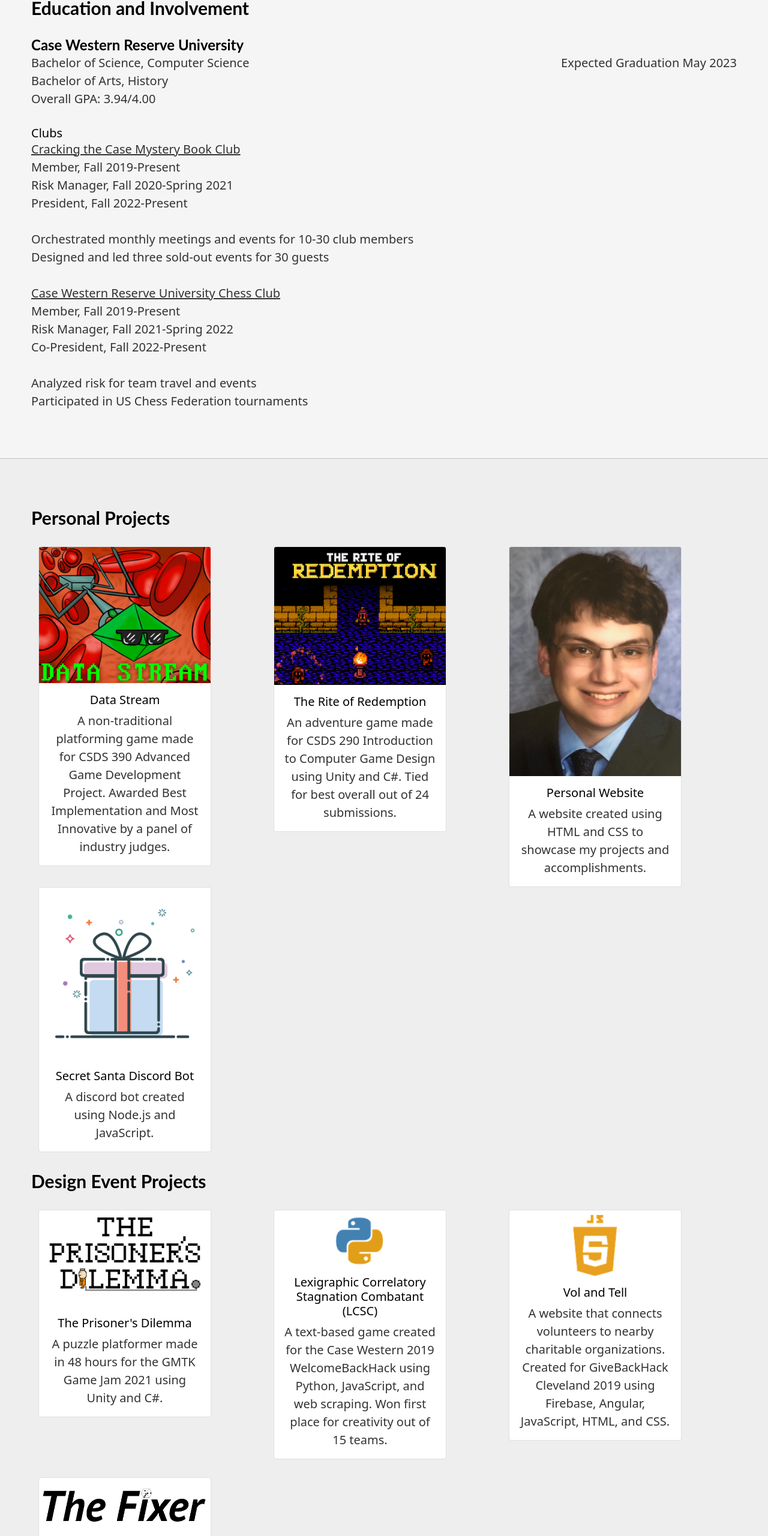
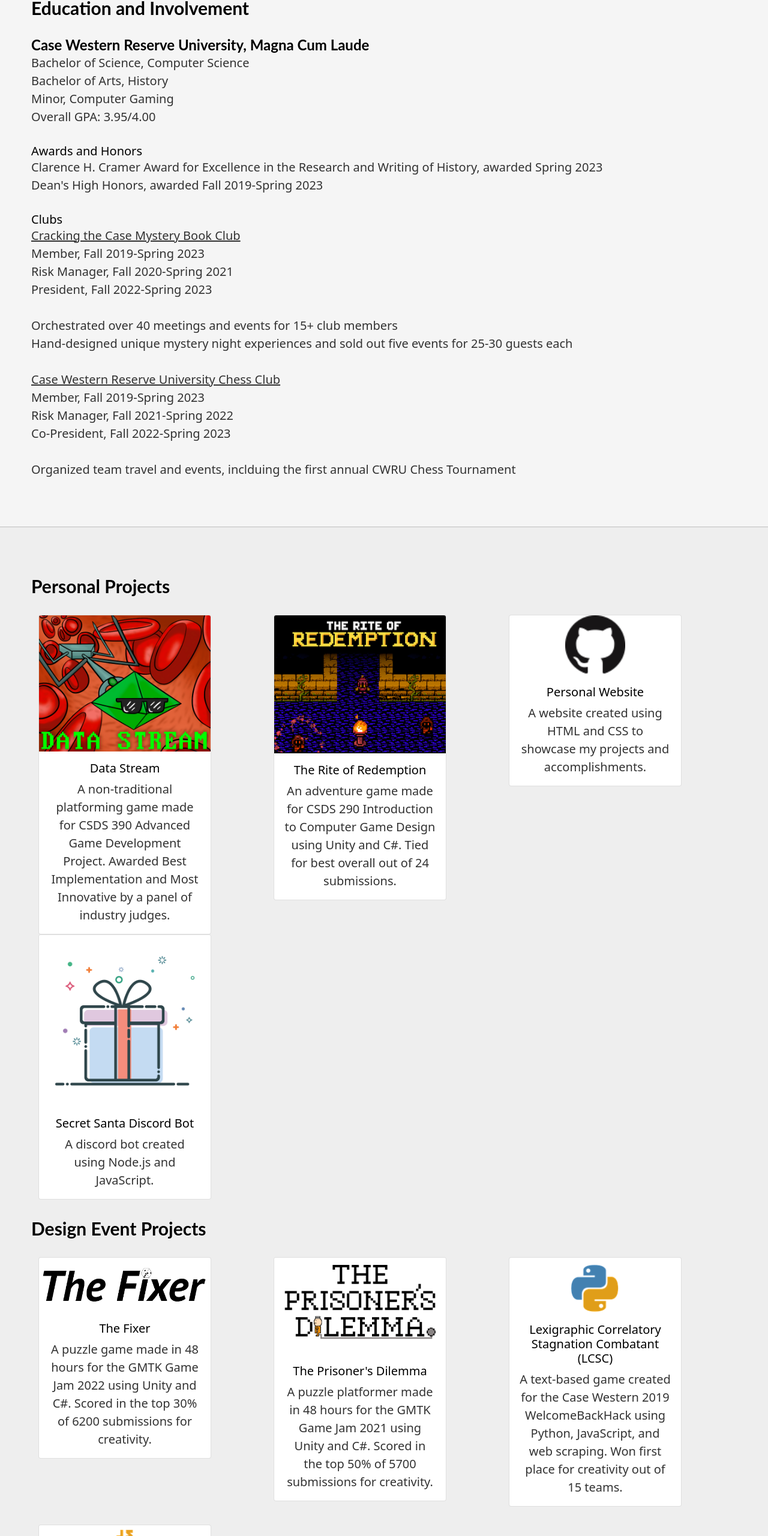
Before and after one commit to BKedson/BKedson.github.io, a plain HTML site: page index.html in a window 1280 px wide. Shown: the part 886-3447 px from the top of the page at 60% size. Drawn offline with nearby package versions, Linux system fonts and the light colour scheme.

Commit message:
Summer 2023 update

```diff
--- a/index.html
+++ b/index.html
@@ -105,42 +105,47 @@
     <div class="container">
       <h3> Education and Involvement </h3>
       <br>
-      <h4 style="font-weight: bold;"> Case Western Reserve University </h4>
+      <h4 style="font-weight: bold;"> Case Western Reserve University, Magna Cum Laude</h4>
       <p1>Bachelor of Science, Computer Science</p1>
-      <p1 style="float: right;">Expected Graduation May 2023</p1>
       <br>
       <p1>Bachelor of Arts, History</p1>
       <br>
-      <p1>Overall GPA: 3.94/4.00</p1>
+      <p1>Minor, Computer Gaming</p1>
+      <br>
+      <p1>Overall GPA: 3.95/4.00</p1>
+      <br>
+      <br>
+      <h5>Awards and Honors</h5>
+      <p1> Clarence H. Cramer Award for Excellence in the Research and Writing of History, awarded Spring 2023 </p1>
+      <br>
+      <p1> Dean's High Honors, awarded Fall 2019-Spring 2023 </p1>
       <br>
       <br>
       <h5>Clubs</h5>
       <p1 style="text-decoration: underline;">Cracking the Case Mystery Book Club</p1>
       <br>
-      <p1> Member, Fall 2019-Present </p1>
+      <p1> Member, Fall 2019-Spring 2023 </p1>
       <br>
       <p1> Risk Manager, Fall 2020-Spring 2021 </p1>
       <br>
-      <p1> President, Fall 2022-Present </p1>
+      <p1> President, Fall 2022-Spring 2023 </p1>
       <br>
       <br>
-      <p1> Orchestrated monthly meetings and events for 10-30 club members</p1>
+      <p1> Orchestrated over 40 meetings and events for 15+ club members</p1>
       <br>
-      <p1> Designed and led three sold-out events for 30 guests </p1>
+      <p1> Hand-designed unique mystery night experiences and sold out five events for 25-30 guests each</p1>
       <br>
       <br>
       <p1 style="text-decoration: underline;">Case Western Reserve University Chess Club</p1>
       <br>
-      <p1> Member, Fall 2019-Present </p1>
+      <p1> Member, Fall 2019-Spring 2023 </p1>
       <br>
       <p1> Risk Manager, Fall 2021-Spring 2022 </p1>
       <br>
-      <p1> Co-President, Fall 2022-Present </p1>
+      <p1> Co-President, Fall 2022-Spring 2023 </p1>
       <br>
       <br>
-      <p1> Analyzed risk for team travel and events </p1>
-      <br>
-      <p1> Participated in US Chess Federation tournaments</p1>
+      <p1> Organized team travel and events, inclduing the first annual CWRU Chess Tournament </p1>
     </div>
   </section>
 
@@ -178,7 +183,7 @@
           <div class="col-sm">
             <div class="card text-center" style="width: 18rem;">
               <a href="#">
-                <img src="pictures/portrait.jpg" class="card-img-top" style="max-width: 300px;" alt="Portrait">
+                <img src="pictures/github.png" class="card-img-top" style="max-width: 100px;" alt="Portrait">
               </a>
               <div class="card-body">
                 <h5 class="card-title">Personal Website</h5>
@@ -206,12 +211,23 @@
         <div class="row">
           <div class="col-sm">
             <div class="card text-center" style="width: 18rem;">
+              <a href="https://brandon-kedson.itch.io/the-fixer" target="_blank">
+                <img src="pictures/fixerLogo.png" class="card-img-top" style="max-width: 300px;" alt="The Fixer">
+              </a>
+              <div class="card-body">
+                <h5 class="card-title">The Fixer</h5>
+                <p class="card-text">A puzzle game made in 48 hours for the GMTK Game Jam 2022 using Unity and C#. Scored in the top 30% of 6200 submissions for creativity.</p>
+              </div>
+            </div>
+          </div>
+          <div class="col-sm">
+            <div class="card text-center" style="width: 18rem;">
               <a href="https://brandon-kedson.itch.io/the-prisoners-dilemma" target="_blank">
                 <img src="pictures/title.png" class="card-img-top" style="max-width: 300px;" alt="Prisoner's Dilemma">
               </a>
               <div class="card-body">
                 <h5 class="card-title">The Prisoner's Dilemma</h5>
-                <p class="card-text">A puzzle platformer made in 48 hours for the GMTK Game Jam 2021 using Unity and C#.</p>
+                <p class="card-text">A puzzle platformer made in 48 hours for the GMTK Game Jam 2021 using Unity and C#. Scored in the top 50% of 5700 submissions for creativity. </p>
               </div>
             </div>
           </div>
@@ -226,6 +242,11 @@
               </div>
             </div>
           </div>
+        </div>
+      </div>
+      <br>
+      <div class="container">
+        <div class="row">
           <div class="col-sm">
             <div class="card text-center" style="width: 18rem;">
               <a href="https://givebackhack.com/stories/givebackhack-cleveland-2019/" target="_blank">
@@ -234,22 +255,6 @@
               <div class="card-body">
                 <h5 class="card-title">Vol and Tell</h5>
                 <p class="card-text">A website that connects volunteers to nearby charitable organizations. Created for GiveBackHack Cleveland 2019 using Firebase, Angular, JavaScript, HTML, and CSS.</p>
-              </div>
-            </div>
-          </div>
-        </div>
-      </div>
-      <br>
-      <div class="container">
-        <div class="row">
-          <div class="col-sm">
-            <div class="card text-center" style="width: 18rem;">
-              <a href="https://brandon-kedson.itch.io/the-fixer" target="_blank">
-                <img src="pictures/fixerLogo.png" class="card-img-top" style="max-width: 300px;" alt="The Fixer">
-              </a>
-              <div class="card-body">
-                <h5 class="card-title">The Fixer</h5>
-                <p class="card-text">A puzzle game made in 48 hours for the GMTK Game Jam 2022 using Unity and C#.</p>
               </div>
             </div>
           </div>
@@ -429,10 +434,16 @@
                           <h5>CSDS 310 Algorithms</h5>
                         </li>
                         <li class="list-group-item">
+                          <h5>CSDS 312 Introduction to Data Science Systems</h5>
+                        </li>
+                        <li class="list-group-item">
                           <h5>CSDS 345 Programming Language Concepts</h5>
                         </li>
                         <li class="list-group-item">
                           <h5>CSDS 391 Introduction to Artificial Intelligence</h5>
+                        </li>
+                        <li class="list-group-item">
+                          <h5>CSDS 438 High Performance Data and Computing</h5>
                         </li>
                     </div>
                   </div>
@@ -449,10 +460,19 @@
                         <h5>CSDS 290 Introduction to Computer Game Design</h5>
                       </li>
                       <li class="list-group-item">
+                        <h5>CSDS 293 Software Craftsmanship</h5>
+                      </li>
+                      <li class="list-group-item">
                         <h5>CSDS 338 Introduction to Operating Systems</h5>
                       </li>
                       <li class="list-group-item">
                         <h5>CSDS 341 Introduction to Database Systems</h5>
+                      </li>
+                      <li class="list-group-item">
+                        <h5>CSDS 344 Computer Security</h5>
+                      </li>
+                      <li class="list-group-item">
+                        <h5>CSDS 356 Data Privacy</h5>
                       </li>
                       <li class="list-group-item">
                         <h5>CSDS 390 Advanced Game Development Project</h5>
```
